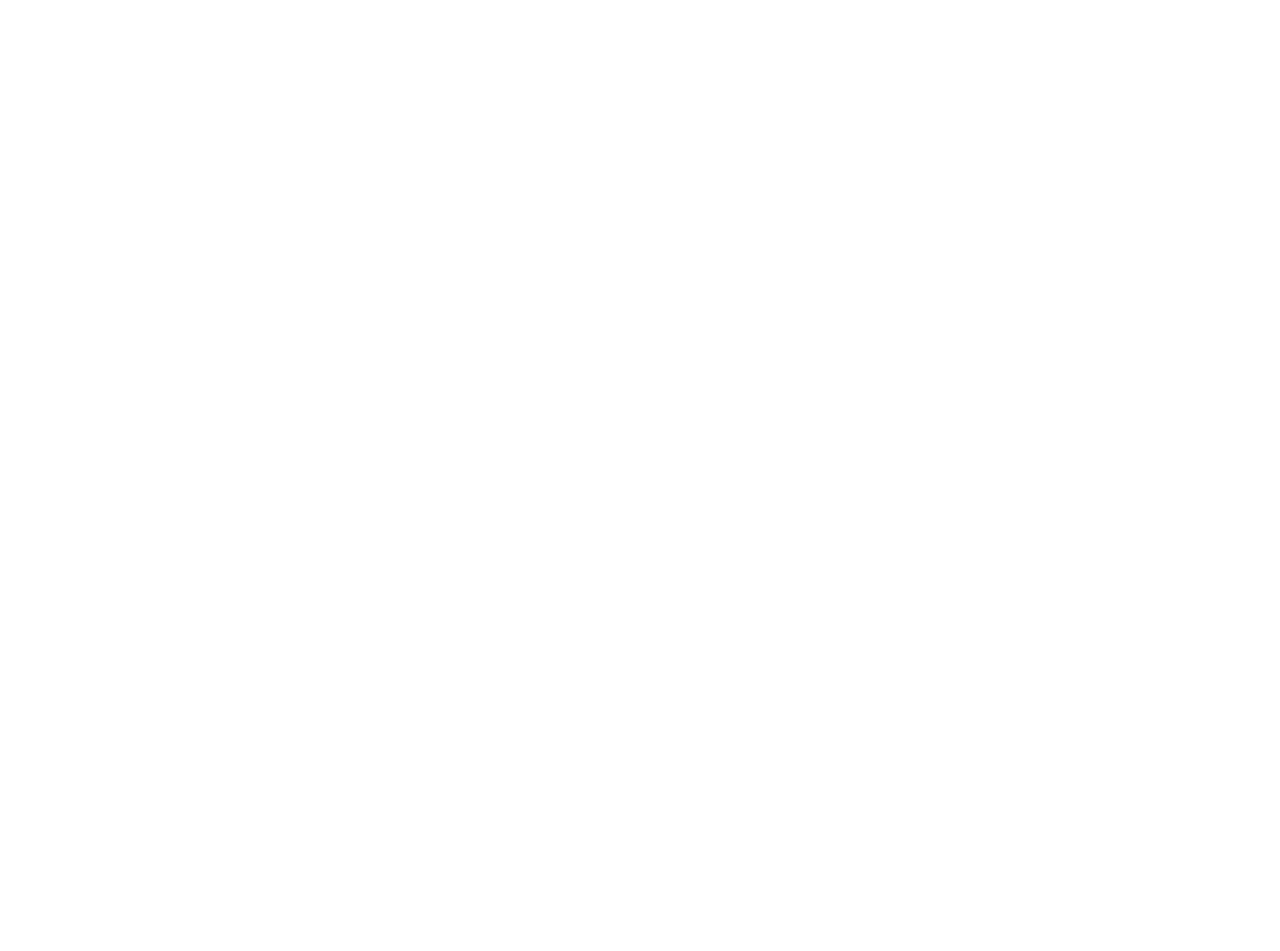
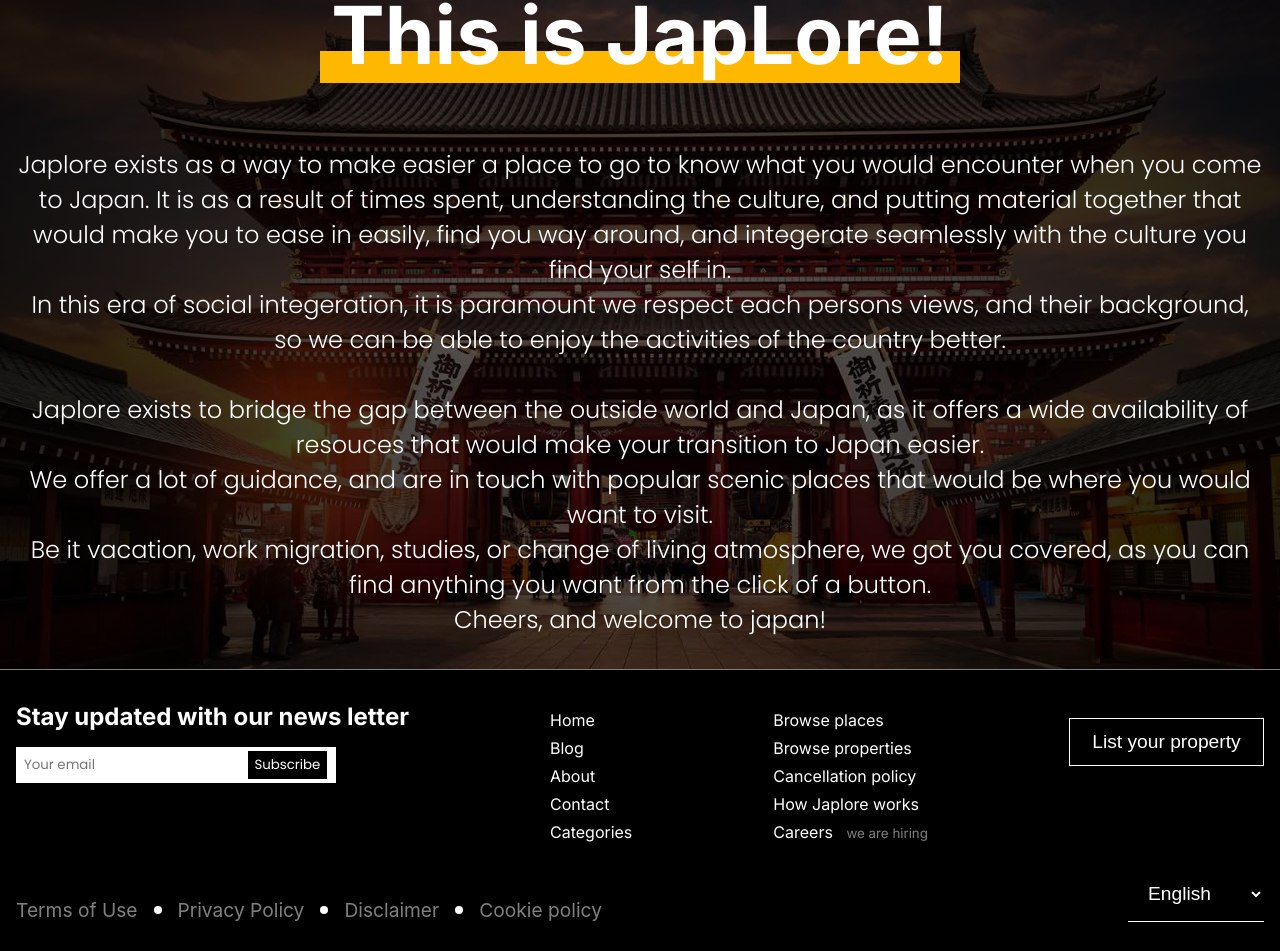
Before and after one commit to Franklivania/japlore, a React (Create React App) app: page /about in a window 1280 px wide. Before the commit this address had no page. Shown: the part 46-997 px from the top of the page. Before the commit the page ends 800 px from the top, so only its background shows below. Built offline with nearby package versions, Linux system fonts and the light colour scheme.

Commit message:
Added about page

```diff
--- a/src/App.js
+++ b/src/App.js
@@ -1,6 +1,7 @@
 import './sass/App.scss';
 import {BrowserRouter as Router, Routes, Route} from 'react-router-dom';
 import Landing from'./pages/Landing.js'
+import About from './pages/About';
 
 function App() {
   return (
@@ -10,6 +11,8 @@
 
           <Route path='/' element={<Landing/>}/>
 
+          <Route path='/about' element={<About/>}/>
+
         </Routes>
       </Router>
 
--- a/src/components/Blog.js
+++ b/src/components/Blog.js
@@ -389,7 +389,7 @@
 
         </div>
 
-        <h3><a href="/">Read more <img src={Right} alt="" /></a></h3>
+        <h3><a href="/">Read full blog <img src={Right} alt="" /></a></h3>
 
     </div>
   )
--- /dev/null
+++ b/src/components/Footer.js
@@ -0,0 +1,57 @@
+import React from 'react'
+import '../sass/Footer.scss'
+import { Link } from 'react-router-dom'
+
+const Footer = () => {
+  return (
+    <div className='Footer'>
+        <footer>
+            <div className="news">
+                <h2>Stay updated with our news letter</h2>
+                <label htmlFor="email">
+                    <input type="email" name="email" id="search" placeholder='Your email' />
+                    <input type="submit" value="Subscribe" id='search-input' />
+                </label>
+            </div>
+
+            <div className="navs">
+                <ul className="foot-nav">
+                    <li><Link to='/' className='links'>Home</Link></li>
+                    <li><Link to='' className='links'>Blog</Link></li>
+                    <li><Link to='/about' className='links' target='_blank' >About</Link></li>
+                    <li><Link to='' className='links'>Contact</Link></li>
+                    <li><Link to='' className='links'>Categories</Link></li>
+                </ul>
+            </div>
+
+            <div className="navs">
+                <ul className="shop-nav">
+                    <li><Link to='' className='links'>Browse places</Link></li>
+                    <li><Link to='' className='links'>Browse properties</Link></li>
+                    <li><Link to='' className='links'>Cancellation policy</Link></li>
+                    <li><Link to='' className='links'>How Japlore works</Link></li>
+                    <li><Link to='' className='links'>Careers &nbsp; <small>we are hiring</small></Link></li>
+                </ul>
+            </div>
+
+            <button type="submit">List your property</button>
+        </footer>
+
+        <div className="foot">
+            <ul>
+                <li><Link to='' className='foots'>Terms of Use</Link></li> <div className="circle"></div>
+                <li><Link to='' className='foots'>Privacy Policy</Link></li> <div className="circle"></div>
+                <li><Link to='' className='foots'>Disclaimer</Link></li> <div className="circle"></div>
+                <li><Link to='' className='foots'>Cookie policy</Link></li>
+            </ul>
+
+            <select name="country" id="country">
+                <option value="country">English</option>
+                <option value="country">Japanese</option>
+            </select>
+        </div>
+    </div>
+  )
+}
+
+export default Footer
--- a/src/components/Navbar.js
+++ b/src/components/Navbar.js
@@ -12,7 +12,7 @@
             <nav className='center-nav'>
                 <ul className="navbar">
                     <li><Link to='/' className='link'> Home </Link></li>
-                    <li><Link to='/' className='link'> About </Link></li>
+                    <li><Link to='/about' className='link' target='_blank' > About </Link></li>
                     <li><Link to='/' className='link'> Contact </Link></li>
                     <li><Link to='/' className='link'> List a property </Link></li>
                     <li><Link to='/' className='link'> Categories </Link></li>
--- /dev/null
+++ b/src/pages/About.js
@@ -0,0 +1,43 @@
+import React from 'react'
+import Footer from '../components/Footer'
+import '../sass/About.scss'
+
+const About = () => {
+  return (
+    <div className='About'>
+        <header>
+            <div className="card">
+                <h1>This is JapLore!</h1>
+                <div className="container"></div>
+            </div>
+        </header>
+
+        <section>
+            <p>
+                Japlore exists as a way to make easier a place to go to know what you would encounter when you come to Japan.
+                It is as a result of times spent, understanding the culture, and putting material together that would make you to
+                ease in easily, find you way around, and integerate seamlessly with the culture you find your self in. <br />
+                In this era of social integeration, it is paramount we respect each persons views, and their background, so we can be able
+                to enjoy the activities of the country better.
+                <br />
+                <br />
+
+                Japlore exists to bridge the gap between the outside world and Japan, as it offers a wide availability of resouces that would
+                make your transition to Japan easier. <br />
+
+                We offer a lot of guidance, and are in touch with popular scenic places that would be where you would want to visit.
+
+                <br />
+
+                Be it vacation, work migration, studies, or change of living atmosphere, we got you covered, as you can find anything you want from the click of a button. <br />
+
+                Cheers, and welcome to japan!
+            </p>
+        </section>
+
+        <Footer/>
+    </div>
+  )
+}
+
+export default About
--- a/src/pages/Landing.js
+++ b/src/pages/Landing.js
@@ -5,6 +5,7 @@
 import Places from '../components/Places'
 import Properties from '../components/Properties'
 import Search from '../components/Search'
+import Footer from '../components/Footer'
 // import { useState } from 'react'
 
 const Landing = () => {
@@ -34,6 +35,8 @@
 
         <Search/>
 
+        <Footer/>
+
     </div>
   )
 }
--- /dev/null
+++ b/src/sass/About.scss
@@ -0,0 +1,56 @@
+@import url('https://fonts.googleapis.com/css2?family=Inter:wght@100;200;300;400;500;600;700;800;900&display=swap');
+@import url('https://fonts.googleapis.com/css2?family=Poppins:ital,wght@0,100;0,200;0,300;0,400;0,500;0,600;0,700;0,800;0,900;1,100;1,200;1,300;1,400;1,500;1,600;1,700;1,800;1,900&display=swap');
+
+
+$main-color: #000000;
+$color-sub: #FFB800;
+$color-text: #FFFFFF;
+
+$font-main: 'Inter', sans-serif;
+$sub-font: 'Poppins', sans-serif;
+
+.About{
+    width: 100%;
+    height: 100vh;
+    background: radial-gradient(
+            circle,
+            rgba(($main-color), 0.6),
+            rgba(($main-color), 0.9)),
+            url(../Images/Blog/tokyo.jpg);
+        background-position: center;
+        background-repeat: no-repeat;
+        background-size: cover;
+
+    header{
+        display: grid;
+        place-items: center;
+        width: 100%;
+        font-family: $font-main;
+        padding: 2rem 0 2rem 0;
+
+        .card{
+            width: 50%;
+
+            h1{
+                color: $color-text;
+                font-size: 5rem;
+                text-align: center;
+            }
+
+            .container{
+                height: 2rem;
+                background: $color-sub;
+                margin: -2rem 0 0 0;
+            }
+        }
+    }
+
+    section{
+        color: $color-text;
+        font-family: $sub-font;
+        font-size: 1.5rem;
+        font-weight: 300;
+        text-align: center;
+        padding: 2rem 1rem;
+    }
+}
--- /dev/null
+++ b/src/sass/Footer.scss
@@ -0,0 +1,134 @@
+@import url('https://fonts.googleapis.com/css2?family=Inter:wght@100;200;300;400;500;600;700;800;900&display=swap');
+@import url('https://fonts.googleapis.com/css2?family=Poppins:ital,wght@0,100;0,200;0,300;0,400;0,500;0,600;0,700;0,800;0,900;1,100;1,200;1,300;1,400;1,500;1,600;1,700;1,800;1,900&display=swap');
+
+
+$main-color: #000000;
+$color-sub: #FFB800;
+$color-text: #FFFFFF;
+
+$font-main: 'Inter', sans-serif;
+$sub-font: 'Poppins', sans-serif;
+
+.Footer{
+    background: $main-color;
+    color: $color-text;
+    padding: 1rem 1rem;
+    width: 100&;
+    border-top: 0.03rem rgba(($color-text), 0.5) solid;
+
+
+    footer{
+        display: flex;
+        justify-content: space-between;
+
+        .news{
+            font-family: $font-main;
+
+            h2{
+                margin: 1rem 0;
+            }
+
+            input{
+                border: none;
+                outline: none;
+                font-family: $sub-font;
+            }
+
+            #search{
+                width: 20rem;
+                padding: 0.5rem;
+            }
+
+            #search-input{
+                position: absolute;
+                background: $main-color;
+                color: $color-text;
+                padding: 0.25rem 0.4rem;
+                margin: 0.25rem 0 0 -5.5rem;
+            }
+        }
+
+        .navs{
+
+            ul{
+                list-style: none;
+
+                li{
+                    margin: 0.5rem 0;
+
+                    .links{
+                        text-decoration: none;
+                        color: $color-text;
+
+                        small{
+                            color: rgba(($color-text), 0.5);
+                        }
+                    }
+                }
+
+            }
+        }
+
+        button{
+            outline: none;
+            border: 0.03rem $color-text solid;
+            background: $main-color;
+            color: $color-text;
+            padding: 0.7rem 1.4rem;
+            height: 3rem;
+            font-size: 1.2rem;
+            margin: 2rem 0 0 0;
+
+            &:hover{
+                background: $color-text;
+                color: $main-color;
+            }
+        }
+    }
+
+    .foot{
+        display: flex;
+        justify-content: space-between;
+        padding: 2rem 0 1rem 0;
+
+        ul{
+            display: flex;
+            align-items: center;
+            list-style: none;
+
+            .foots{
+                text-decoration: none;
+                color: rgba(($color-text), 0.5);
+                font-size: 1.2rem;
+
+                &:hover{
+                    color: rgba(($color-text), 0.8);
+                }
+            }
+
+            .circle{
+                height: 0.5rem;
+                width: 0.5rem;
+                border: none;
+                border-radius: 50%;
+                background: $color-text;
+                margin: 0 1rem;
+            }
+        }
+
+        select{
+            padding: 1rem 1rem;
+            outline: none;
+            border: none;
+            border-bottom: 0.03rem $color-text solid;
+            font-size: 1.2rem;
+            background: $main-color;
+            color: $color-text;
+            margin: -2rem 0 0 0;
+
+            option{
+                color: $color-text;
+            }
+        }
+    }
+}
--- a/src/sass/Search.scss
+++ b/src/sass/Search.scss
@@ -39,6 +39,7 @@
 
     label{
         margin: 4rem 0 0 0;
+        font-family: $sub-font;
 
         input{
             outline: none;
@@ -50,6 +51,7 @@
             padding: 1.3rem;
             color: $main-color;
             background: $color-text;
+            font-size: 1.3rem;
         }
 
         #search-input{
@@ -58,7 +60,7 @@
             background: $main-color;
             color: $color-text;
             font-family: $sub-font;
-            margin: 0.6rem 0 0 -6rem;
+            margin: 0.75rem 0 0 -6rem;
         }
     }
 }
```
Also changed, not shown: src/pages/Contact.js (added, +12 -0 lines), src/sass/Contact.scss (added, +10 -0 lines).
